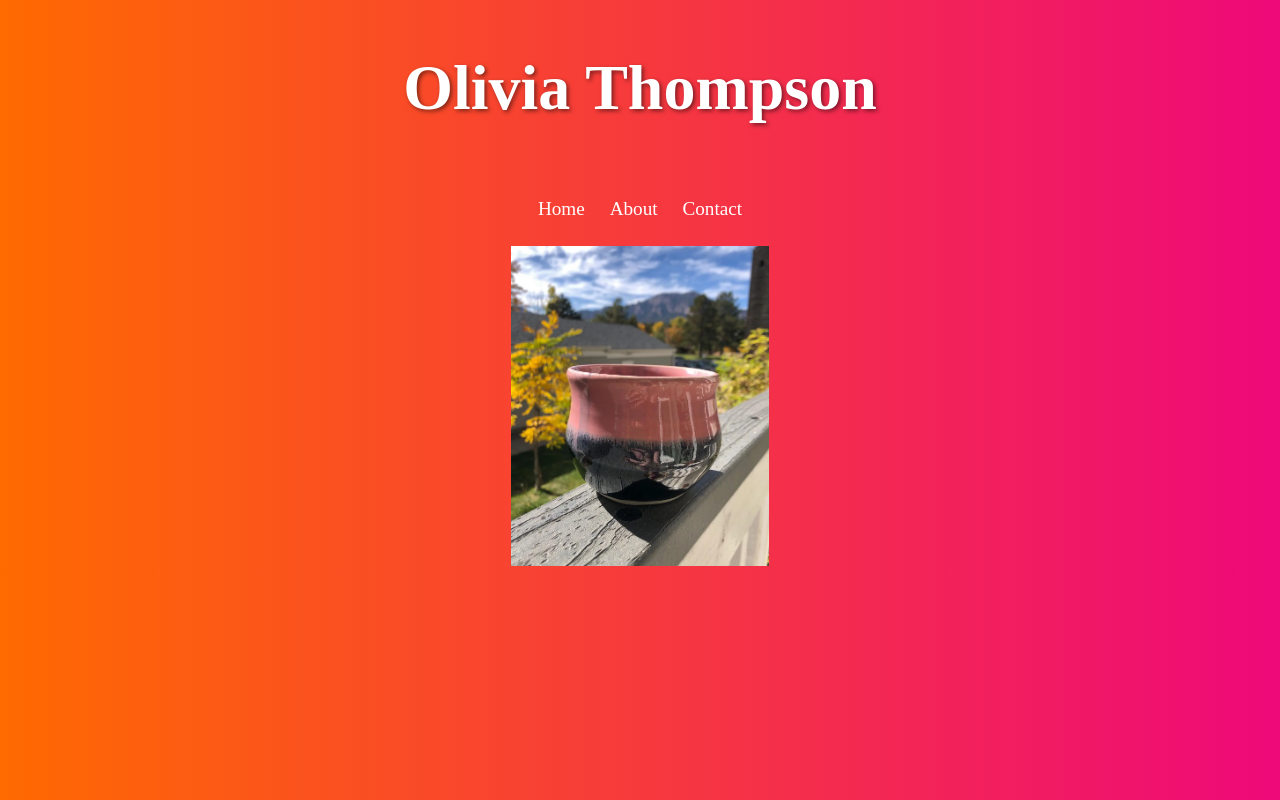
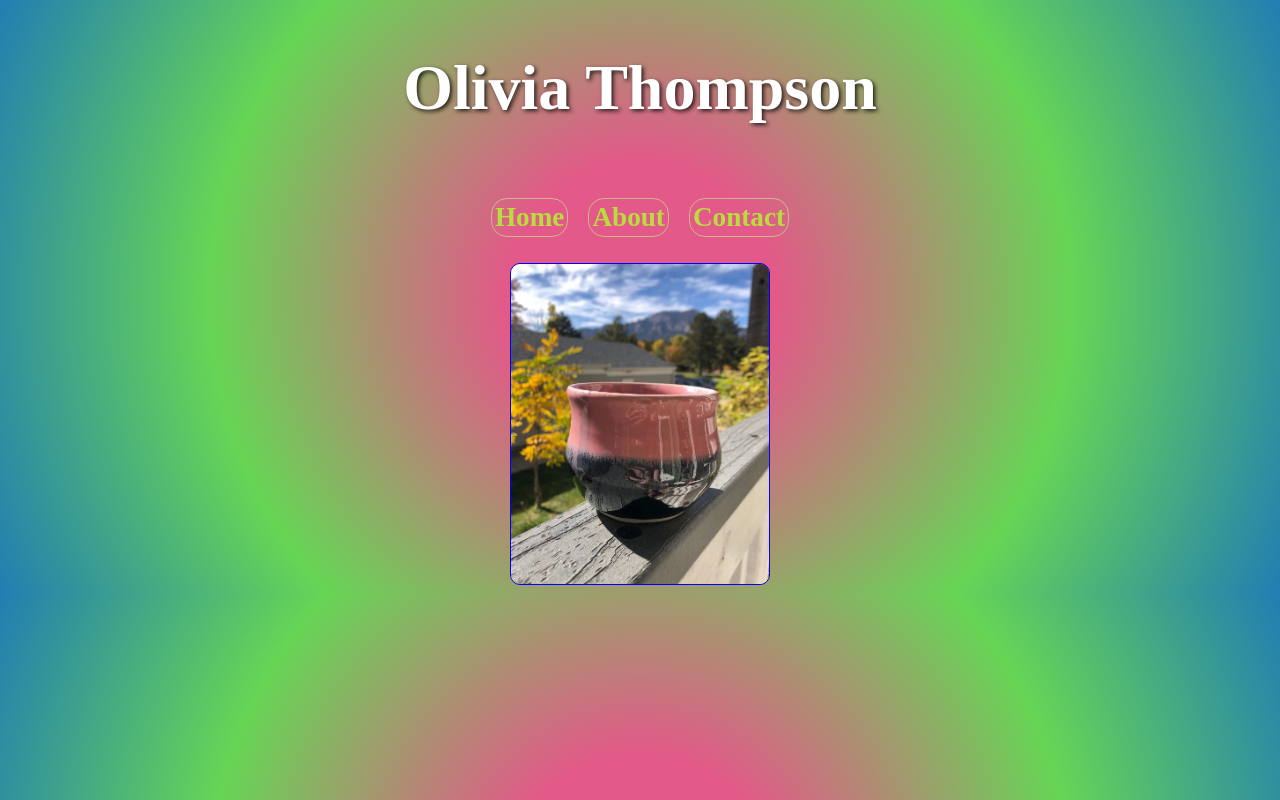
Before and after one commit to austinhutchen/artSite, an Angular app: page / in a window 1280 px wide. Built offline with nearby package versions, Linux system fonts and the light colour scheme.

Commit message:
image updates

```diff
--- /dev/null
+++ b/src/app/app.component.css
@@ -0,0 +1,54 @@
+.routes a {
+  cursor: pointer;
+  margin: 0 10px;
+}
+
+.routes a:hover {
+  text-decoration: underline;
+}
+
+.heading {
+  align-items: center;
+  justify-content: center;
+  display: flex;
+  color: #ffffff;
+  text-shadow: 2px 2px 4px rgba(0, 0, 0, 0.5);
+  font-size: 2rem;
+}
+
+.navbar {
+  padding-top: 30px !important;
+  display: flex;
+  flex-direction: column;
+  align-items: center;
+  justify-content: center;
+}
+
+.heading img {
+  width: auto;
+  height: 5vh;
+}
+
+.homeImages img {
+  width: auto;
+  height: 40vh;
+}
+
+.homeImages {
+  display: flex;
+  flex-direction: column;
+  align-items: center;
+  justify-content: center;
+  animation: fadeIn 1.3s;
+}
+
+@keyframes fadeIn {
+  0% {
+    opacity: 0;
+    transform: translateY(-100%);
+  }
+  100% {
+    opacity: 1;
+    transform: translateY(0);
+  }
+}/*# sourceMappingURL=app.component.css.map */
--- a/src/app/app.component.html
+++ b/src/app/app.component.html
@@ -1,4 +1,3 @@
-
 <header>
   <div class="heading">
     <h1> Olivia Thompson </h1>
@@ -14,10 +13,11 @@
     </nav>
   </div>
 </header>
-  <br/>
+<br />
+
 <body>
   <div class="homeImages">
-        <img src="assets/pottery1.webp" />
+    <img src="assets/pottery1.webp" title="piece1" />
 
   </div>
 
--- a/src/app/app.component.scss
+++ b/src/app/app.component.scss
@@ -1,53 +1,60 @@
-.routes a{
+.routes a {
  cursor: pointer;
- margin :0 10px;
+ margin: 0 10px;
 }
+
 .routes a:hover {
  text-decoration: underline;
 }
-.heading{
+
+.heading {
  align-items: center;
  justify-content: center;
- display:flex;
+ display: flex;
  color: #ffffff; // White color
- text-shadow: 2px 2px 4px rgba(0, 0, 0, 0.5); // Text shadow
+ text-shadow: 2px 2px 4px rgba(0, 0, 0, 0.8); // Text shadow
  font-size: 2rem;
+}
 
-}
 .navbar {
  padding-top: 30px !important;
-
  display: flex;
  flex-direction: column;
  align-items: center;
  justify-content: center;
 }
 
-.heading img{
+.heading img {
  width: auto;
  height: 5vh;
 }
-.homeImages img{
+
+.homeImages img {
  width: auto;
  height: 40vh;
+ border: 1.7px solid blue;
+ border-radius: 10px;
 }
+
 .homeImages {
 
  display: flex;
  flex-direction: column;
  align-items: center;
  justify-content: center;
- animation: fadeIn 1.3s;
+ animation: fadeIn 1.7s ease-in-out;
 }
 
 @keyframes fadeIn {
  0% {
-  opacity: 0;
-  transform: translateY(100%);
+  opacity: 0.1;
+  transform: translateY(0);
  }
-50%{
- opacity:0.35;
-}
+
+ 50% {
+  opacity: 0.50;
+ }
+
  100% {
   opacity: 1;
   transform: translateY(0);
--- /dev/null
+++ b/src/styles.css
@@ -0,0 +1,10 @@
+/* You can add global styles to this file, and also import other style files */
+html {
+  background-image: radial-gradient(circle, rgba(227, 89, 137, 1) 19%, rgba(102, 213, 85, 1) 61%, rgba(34, 125, 179, 1) 100%);
+}
+
+a {
+  color: white;
+  font-weight: 250;
+  font-size: larger;
+}/*# sourceMappingURL=styles.css.map */
--- a/src/styles.scss
+++ b/src/styles.scss
@@ -1,10 +1,25 @@
 /* You can add global styles to this file, and also import other style files */
-html{
- background: linear-gradient(to right, #ff6a00, #ee0979);
+html {
+ background-image: radial-gradient(circle, rgba(227, 89, 137, 1) 19%, rgba(102, 213, 85, 1) 61%, rgba(34, 125, 179, 1) 100%);
 }
 
-a{
+a {
  color: white;
- font-weight : 250;
+ font-weight: 250;
  font-size: larger;
 }
+.routes{
+ display:flex;
+ flex-direction: row;
+ align-items: center;
+ justify-content: center;
+}
+.routes a{
+  color: rgba(180, 235, 53,0.9);
+  font-weight: 300;
+  border: 1.1px solid tan;
+  font-weight: bold;
+  border-radius: 1rem;
+  padding:3px;
+  font-size: 1.7rem;
+}
```
Also changed, not shown: 2 other files (tests, documents, lock files or other folders). Lines whose indentation alone changed are shown as unchanged.
